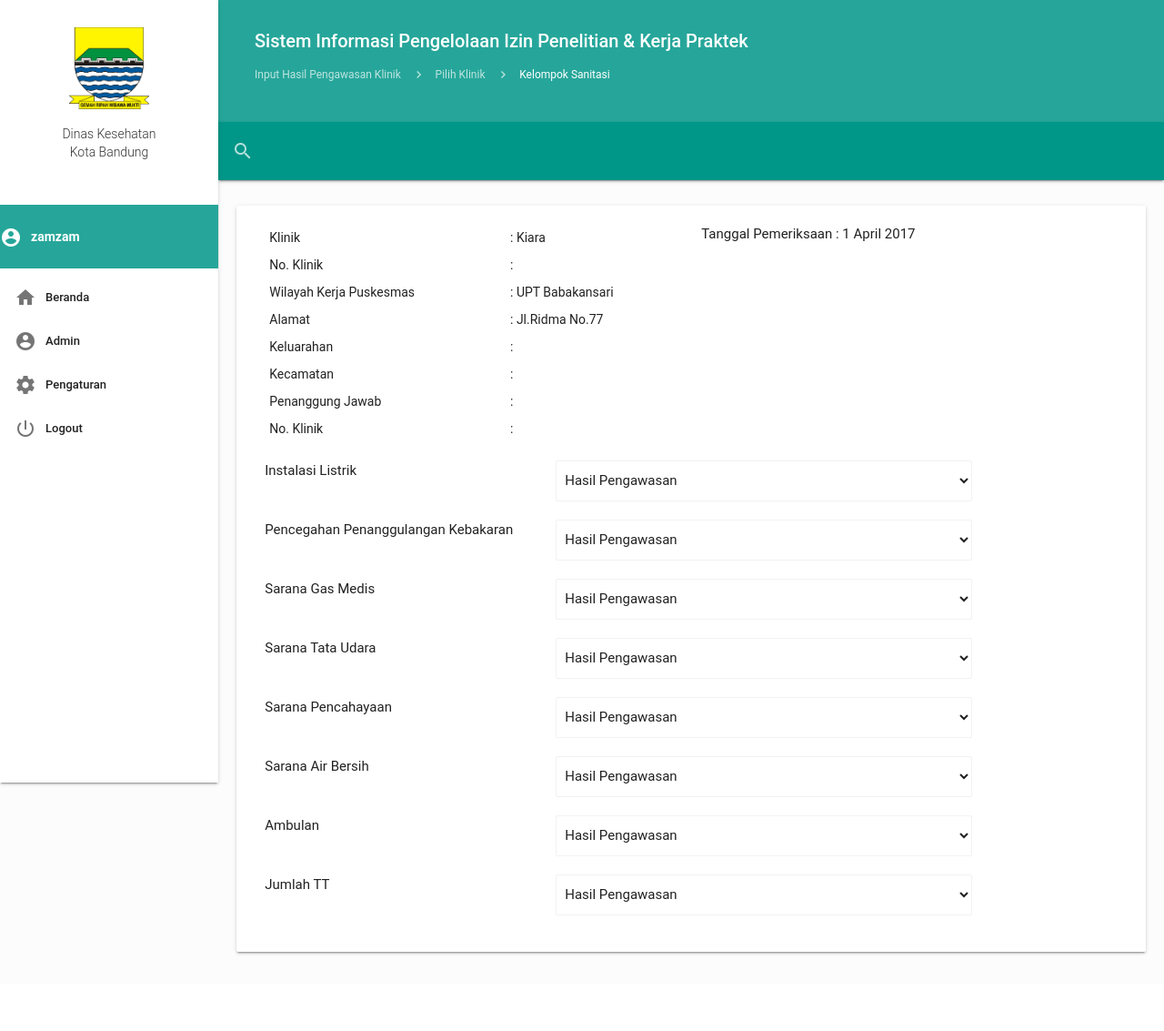
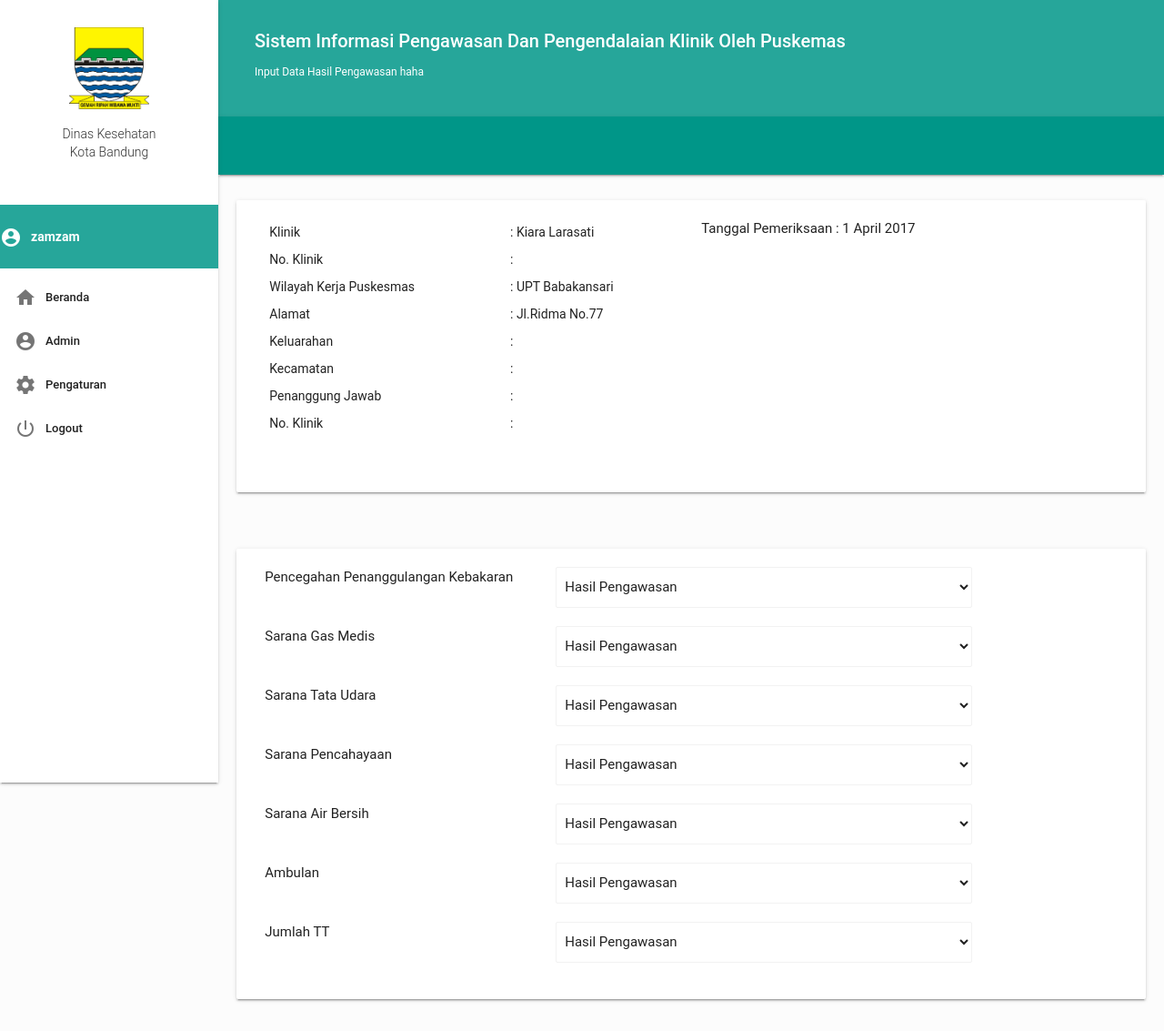
Before and after one commit to codenav/proj11, a CodeIgniter app: page /database/penelitian/lihat in a window 1280 px wide. Shown: the whole page at 91% size. Before the commit the page ends 1049 px from the top, so only its background shows below. Run offline with CodeIgniter, Linux system fonts and the light colour scheme; a user stored in the database is signed in; data comes from the database, SQL or seed files in the repository; some web fonts are replaced.

Commit message:
puskesmas

```diff
--- a/application/controllers/Admin.php
+++ b/application/controllers/Admin.php
@@ -5,7 +5,7 @@
 		$this->load->model('admin_model');
 	}
 
-	public $judul = "Sistem Informasi Pengelolaan Izin Penelitian & Kerja Praktek";
+	public $judul = "Sistem Informasi Pengawasan dan Pengendalaian Klinik oleh Puskemas";
 
   public function view(){
     if ($this->session->userdata('username')) {
--- a/application/controllers/Login.php
+++ b/application/controllers/Login.php
@@ -1,7 +1,7 @@
 <?php if ( ! defined('BASEPATH')) exit('No direct script access allowed');
 class Login extends CI_Controller {
 
-	public $judul = "Sistem Informasi Pengelolaan Izin Penelitian & Kerja Praktek";
+	public $judul = "Sistem Informasi Pengawasan dan Pengendalaian Klinik oleh Puskemas";
 
 	function __construct() {
 		parent::__construct();
--- a/application/controllers/Penelitian.php
+++ b/application/controllers/Penelitian.php
@@ -3,7 +3,7 @@
 
 class Penelitian extends CI_Controller {
 
-	public $judul = "Sistem Informasi Pengelolaan Izin Penelitian & Kerja Praktek";
+	public $judul = "Sistem Informasi Pengawasan dan Pengendalaian Klinik oleh Puskemas";
 
 	public function __construct(){
     parent::__construct();
@@ -115,7 +115,7 @@
 	public function view(){
 		if ($this->session->userdata('username')) {
 
-			$data = array('isi' => 'puskesmas/kelompok_sanitasi');
+			$data = array('isi' => 'puskesmas/input_data');
 						$data['title'] = $this->judul;
 			$data['penelitian'] = $this->penelitian_model->get_penelitian();
 			$this->load->view('templates/themes', $data);
--- a/application/controllers/Pkl.php
+++ b/application/controllers/Pkl.php
@@ -3,7 +3,7 @@
 
 class Pkl extends CI_Controller {
 
-  public $judul = "Sistem Informasi Pengelolaan Izin Penelitian & Kerja Praktek";
+  public $judul = "Sistem Informasi Pengawasan dan Pengendalaian Klinik oleh Puskemas";
 
   public function __construct(){
     parent::__construct();
--- a/application/views/penelitian/lihat.php
+++ b/application/views/penelitian/lihat.php
@@ -6,7 +6,7 @@
   <div class="title">
     <span><?php echo $title; ?></span>
       <div class="col s12 bred">
-        <a href="#!" class="breadcrumb">pengajuan Penelitian</a>
+        <a href="#!" class="breadcrumb">pengajuan Penelitian test</a>
         <a href="#!" class="breadcrumb">Data Pengajuan</a>
       </div>
 
--- a/application/views/puskesmas/kelompok_sanitasi.php
+++ b/application/views/puskesmas/input_data.php
@@ -5,9 +5,7 @@
   <div class="title">
     <span><?php echo $title; ?></span>
       <div class="col s12 bred">
-        <a href="#!" class="breadcrumb">Input Hasil Pengawasan Klinik</a>
-        <a href="#!" class="breadcrumb">Pilih Klinik</a>
-        <a href="#!" class="breadcrumb">Kelompok Sanitasi</a>
+        <a href="#!" class="breadcrumb">Input Data Hasil Pengawasan haha</a>
       </div>
   </div>
   <nav class="teal">
@@ -15,7 +13,7 @@
       <form>
         <div class="input-field">
           <input id="searchbox" type="search" required>
-          <label for="searchbox" class="active"><i class="material-icons">search</i></label>
+          <label for="searchbox" class="active"><i class="material-icons">cari</i></label>
           <i class="material-icons">close</i>
         </div>
       </form>
@@ -29,7 +27,7 @@
           <table>
             <tr>
               <td>Klinik</td>
-              <td>: Kiara</td>
+              <td>: Kiara Larasati</td>
             </tr>
             <tr>
               <td>No. Klinik</td>
@@ -68,16 +66,13 @@
       </div>
       <div class="row">
         <div class="col m4">
-          Instalasi Listrik
         </div>
-        <div class="col m6">
-          <select class="browser-default">
-             <option value="" disabled selected>Hasil Pengawasan</option>
-             <option value="1">Ya</option>
-             <option value="2">Tidak</option>
-         </select>
+          </div>
         </div>
       </div>
+
+      <div class="content ">
+        <div class="card-panel white lighten-2">
       <div class="row">
         <div class="col m4">
           Pencegahan Penanggulangan Kebakaran
@@ -162,6 +157,8 @@
          </select>
         </div>
       </div>
+    </div>
+  </div>
 
 
 
--- a/application/views/puskesmas/pilih_klinik.php
+++ b/application/views/puskesmas/pilih_klinik.php
@@ -7,6 +7,8 @@
       <div class="col s12 bred">
         <a href="#!" class="breadcrumb">Input Hasil Pengawasan Klinik</a>
         <a href="#!" class="breadcrumb">Pilih Klinik</a>
+        <a href="#!" class="breadcrumb">Pilih Klinik</a>
+
       </div>
   </div>
   <nav class="blue">
```
Also changed, not shown: application/controllers/Android.php (deleted, +0 -18 lines), application/views/templates/menu_puskesmas.php (+13 -17 lines).
